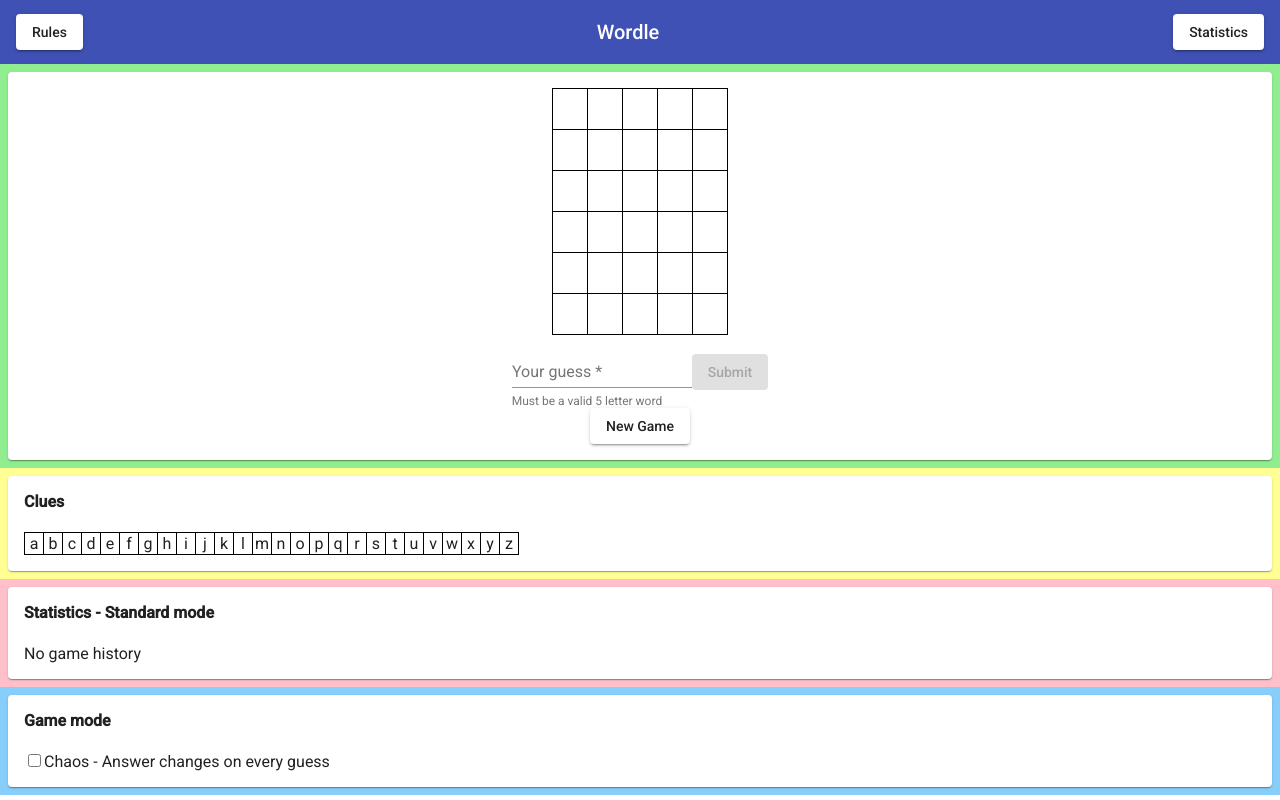
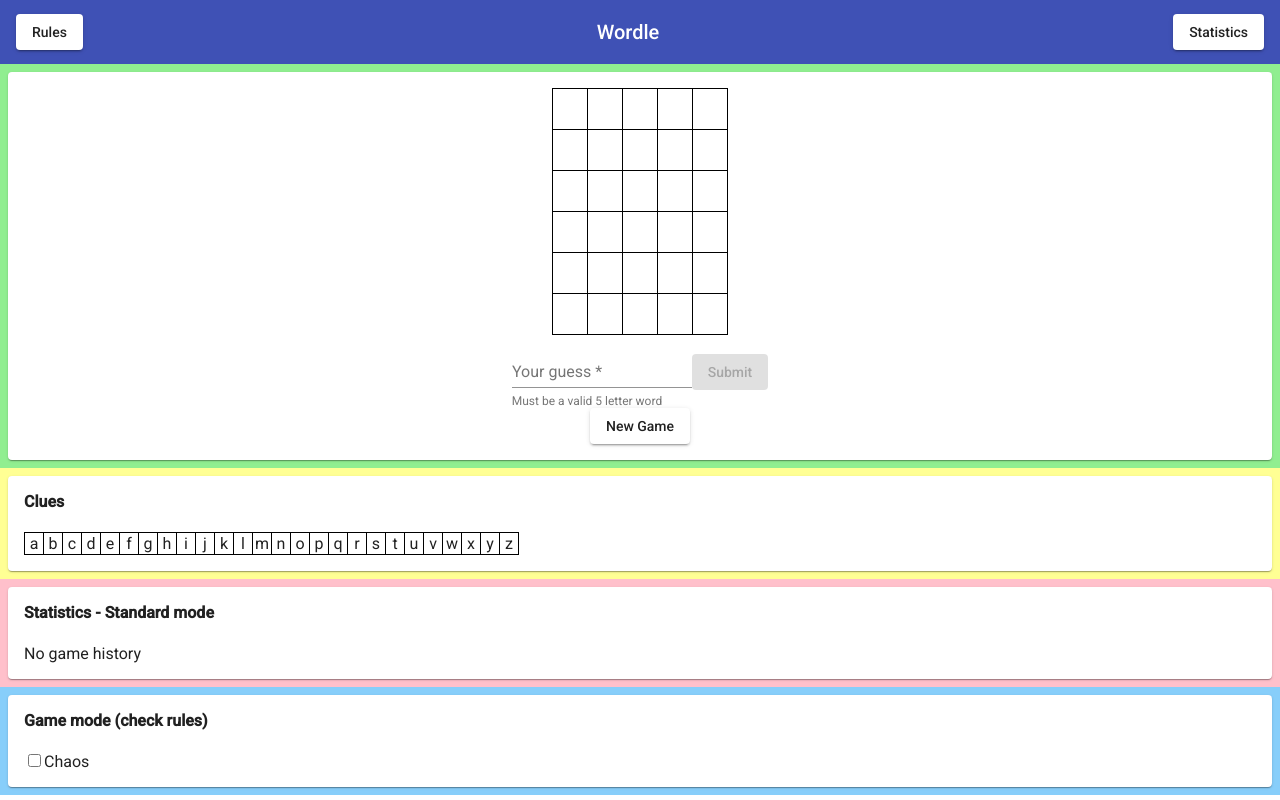
Before and after one commit to andreashsy/wordle, an Angular app: page / in a window 1280 px wide. Built offline with nearby package versions, Linux system fonts and the light colour scheme.

Commit message:
EDIT: changed how chaos mode is displayed

```diff
--- a/src/app/app.component.html
+++ b/src/app/app.component.html
@@ -20,6 +20,7 @@
             <li>If a letter is in the word and in the correct position, it appears as green</li>
             <li>If a letter is in the word but not in the correct position, it appears as yellow</li>
             <li>If a letter is not in the word, it appears as grey</li>
+            <li><b>Chaos mode:</b> Everytime you guess incorrectly, the answer changes</li>
         </ul>
       </mat-card>
     </div>
@@ -126,9 +127,9 @@
 
     <div name="col-5" id="col-5">
       <mat-card>
-        <h4>Game mode</h4>
+        <h4>Game mode (check rules)</h4>
         <input type="checkbox" name="checkboxChaosMode" id="checkboxChaosMode" (click)="onChaosCheckbox()">
-        <label for="checkboxChaosMode">Chaos - Answer changes on every guess</label>
+        <label for="checkboxChaosMode">Chaos</label>
       </mat-card>
     </div>
 
```
